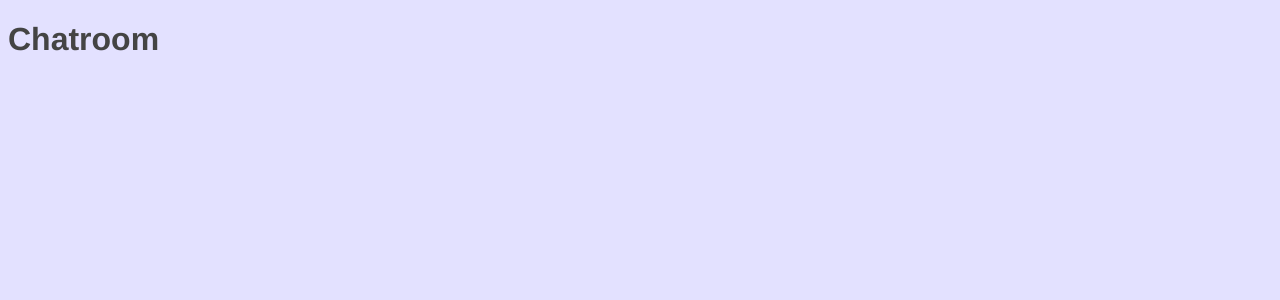
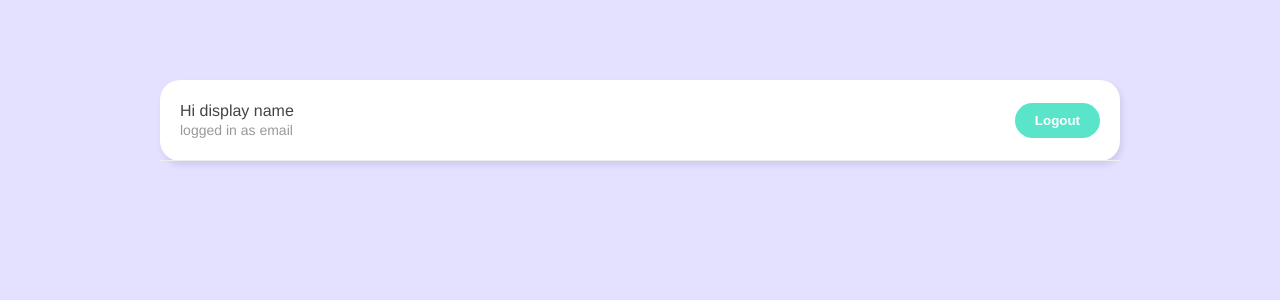
Before and after one commit to theintLwin/Live-Chat-Room-Application, a Vue app: page /chatroom in a window 1280 px wide. Shown: the top 300 px of the page. Built offline with nearby package versions, Linux system fonts and the light colour scheme.

Commit message:
create navbar component and make logout  button work

```diff
--- /dev/null
+++ b/src/components/Navbar.vue
@@ -0,0 +1,46 @@
+<template>
+    <nav>
+        <div>
+            <p>Hi display name</p>
+            <p class="email">logged in as email</p>
+        </div>
+        <button @click="logout">Logout</button>
+    </nav>
+</template>
+
+<script>
+
+import { ref } from '@vue/reactivity';
+import useLogout from "../composables/useLogout"
+export default {
+    setup(){
+        let {error, logOut}= useLogout();
+        let logout=async()=>{
+
+           await logOut();
+            console.log("user logged out");
+
+        }
+        return {logout, error};
+    }
+}
+</script>
+
+<style>
+ nav{
+     display: flex;
+     justify-content:space-between;
+     align-items: center;
+     border-bottom: 1px solid #eee;
+     padding: 20px;
+ }
+ nav p{
+     margin: 2px auto;
+     font-size: 16px;
+     color: #444;
+ }
+ nav p.email{
+     font-size: 14px;
+     color: #999;
+ }
+</style>
--- /dev/null
+++ b/src/composables/useLogout.js
@@ -0,0 +1,19 @@
+import { ref } from "vue"
+import { auth } from '@/firebase/config';
+
+let error = ref(null);
+
+let logOut = async()=>{
+    try{
+       let res = await auth.signOut();
+       return res;
+   }catch(err){
+       error.value = err.message;
+       console.log(error.value);
+   }
+}
+
+let useLogout = () => {
+    return {error, logOut}
+}
+export default useLogout;
--- a/src/views/Chatroom.vue
+++ b/src/views/Chatroom.vue
@@ -1,9 +1,13 @@
 <template>
-  <h1>Chatroom</h1>
+  <div class="container">
+    <Navbar></Navbar>
+  </div>
 </template>
 
 <script>
+import Navbar from '../components/Navbar'
 export default {
+  components: { Navbar },
 
 }
 </script>
```
